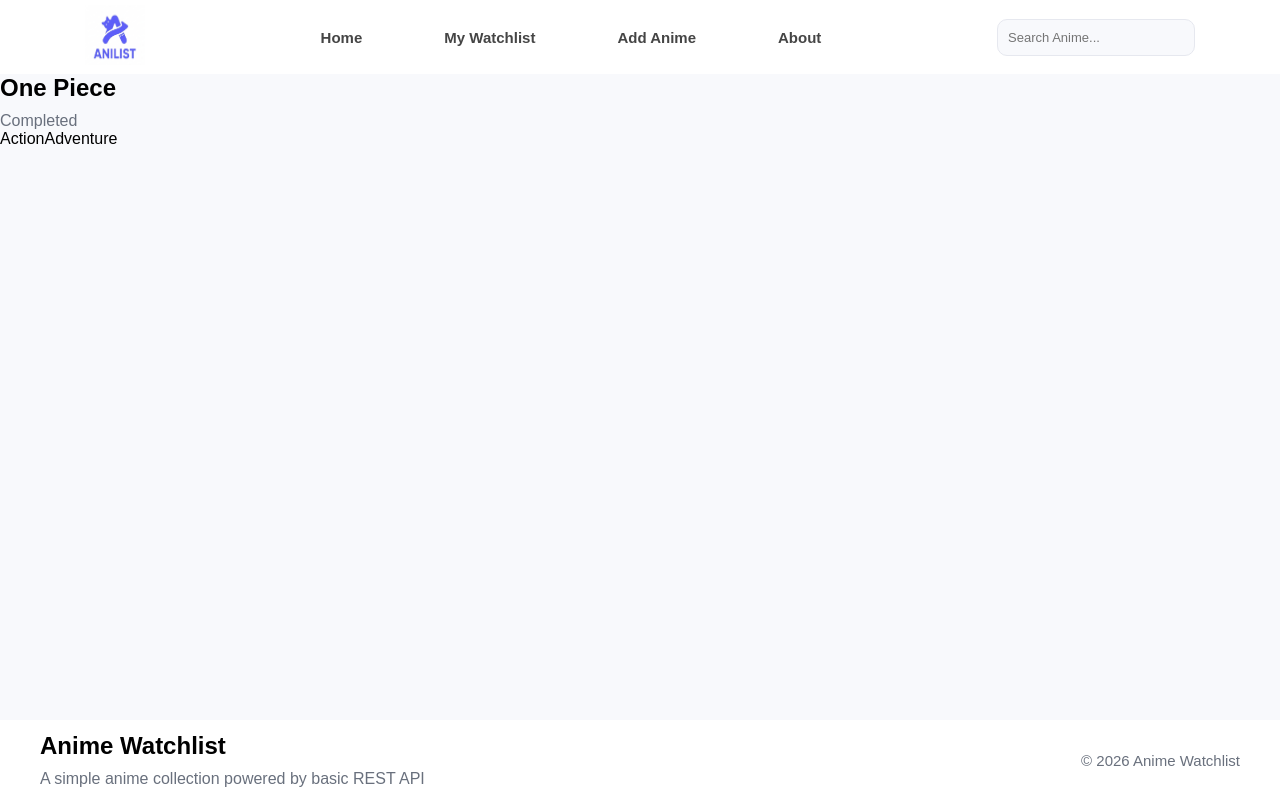
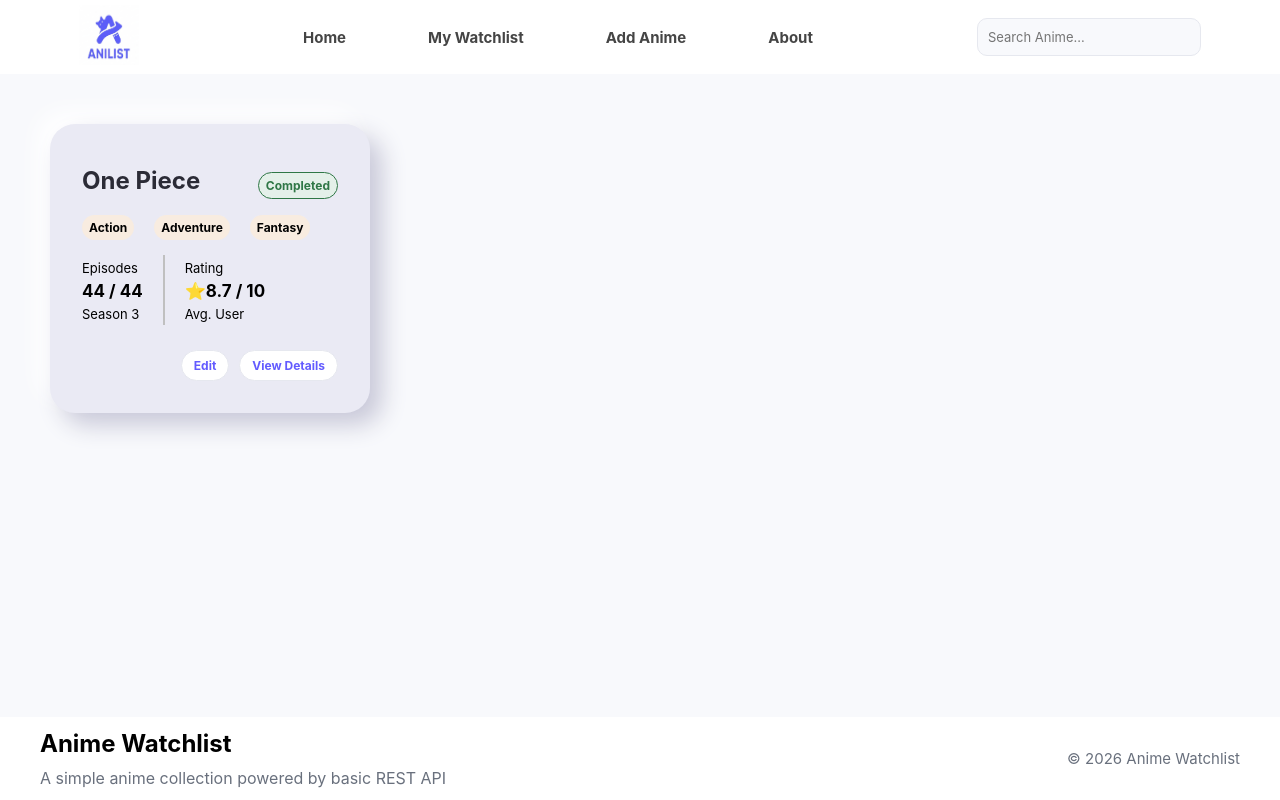
Before and after one commit to Luckyishim/Anime_Watchlist, a React (Vite) app in the folder client_side/Watchlist/: page /testing in a window 1280 px wide. Built offline with nearby package versions, Linux system fonts and the light colour scheme.

Commit message:
Static Card Created

```diff
--- a/client_side/Watchlist/src/components/Card.jsx
+++ b/client_side/Watchlist/src/components/Card.jsx
@@ -2,13 +2,34 @@ import "../styles/Card.css"
 export default function Card() {
   return (
     <div className="card">
-      <div>
+      <div className="status">
         <h2>One Piece</h2>
         <p>Completed</p>
       </div>
-      <div>
-        <span>Action</span>
-        <span>Adventure</span>
+      <div className="genre">
+        <p>Action</p>
+        <p>Adventure</p>
+        <p>Fantasy</p>
+      </div>
+      <div className="details">
+        <div className="episodes">
+          <p>Episodes</p>
+          <p>44 / 44</p>
+          <p>Season 3</p>
+        </div>
+        <span className="line">
+
+        </span>
+        <div className="rating">
+          <p>Rating</p>
+          <p>⭐8.7 / 10</p>
+          <p>Avg. User</p>
+        </div>
+      </div>
+
+      <div className="ctrl">
+        <button className="btn-edit">Edit</button>
+        <button className="btn-detail">View Details</button>
       </div>
     </div>
   )
--- a/client_side/Watchlist/src/styles/App.css
+++ b/client_side/Watchlist/src/styles/App.css
@@ -2,14 +2,15 @@
     margin: 0;
     padding: 0;
     box-sizing: border-box;
-    font-family: Arial, Helvetica, sans-serif;
+    font-family: -apple-system, BlinkMacSystemFont, "Segoe UI", Roboto, sans-serif;
 }
 
-.app-wrapper{
+.app-wrapper {
     display: grid;
     grid-template-rows: auto 1fr auto;
     min-height: 100vh;
 }
-.main-stuff{
+
+.main-stuff {
     background-color: #F8F9FC;
 }
--- a/client_side/Watchlist/src/styles/Card.css
+++ b/client_side/Watchlist/src/styles/Card.css
@@ -0,0 +1,117 @@
+.card {
+    padding: 32px;
+    background-color: #EAEAF4;
+    border-radius: 25px;
+    margin: 50px;
+    width: 320px;
+    box-shadow:
+        12px 12px 24px #c8c8d8,
+        -12px -12px 24px #ffffff;
+
+    color: #2b2b36;
+}
+.status {
+    display: flex;
+    justify-content: space-between;
+    align-items: center;
+    margin-top: 10px;
+
+}
+
+.status p {
+    font-size: 12px;
+    font-weight: bold;
+    padding: 5px 7px;
+    color: #2F7746;
+    background-color: #E4F0E9;
+    border: 1px solid #2F7746;
+    border-radius: 15px;
+}
+
+.genre {
+    margin-top: 10px;
+    display: flex;
+    justify-content: left;
+    gap: 20px;
+
+}
+
+.genre p {
+    padding: 5px 7px;
+    color: black;
+    background-color: #F8ECE0;
+    border-radius: 15px;
+    font-size: 12px;
+    font-weight: bold;
+}
+
+.details {
+    display: flex;
+    justify-content: left;
+    gap: 20px;
+    margin-top: 15px;
+    font-size: 13px;
+
+}
+
+.episodes p {
+    margin-top: 5px;
+    color: black;
+}
+
+.episodes p:nth-of-type(2) {
+    font-size: 17px;
+    font-weight: bold;
+}
+
+.line {
+    height: 70px;
+    border: 1px solid #c0c0c0;
+}
+
+.rating p {
+    margin-top: 5px;
+    color: black;
+}
+
+.rating p:nth-of-type(2) {
+    font-size: 17px;
+    font-weight: bold;
+}
+
+.ctrl {
+    margin-top: 25px;
+    display: flex;
+    justify-content: right;
+    gap: 10px;
+}
+
+.btn-edit {
+    padding: 7px 12px;
+    border-radius: 20px;
+    background-color: white;
+    color: #635BFF;
+    font-weight: bold;
+    font-size: 12px;
+    border: 1px solid #E6E8EF;
+}
+
+.btn-edit:hover {
+    background-color: #e5e3ff;
+    border: 1px solid #E6E8EF;
+}
+
+.btn-detail {
+    padding: 7px 12px;
+    border-radius: 20px;
+    background-color: white;
+    color: #635BFF;
+    font-weight: bold;
+    font-size: 12px;
+    border: 1px solid #E6E8EF;
+}
+
+.btn-detail:hover {
+    background-color: #e5e3ff;
+    border: 1px solid #E6E8EF;
+}
```
